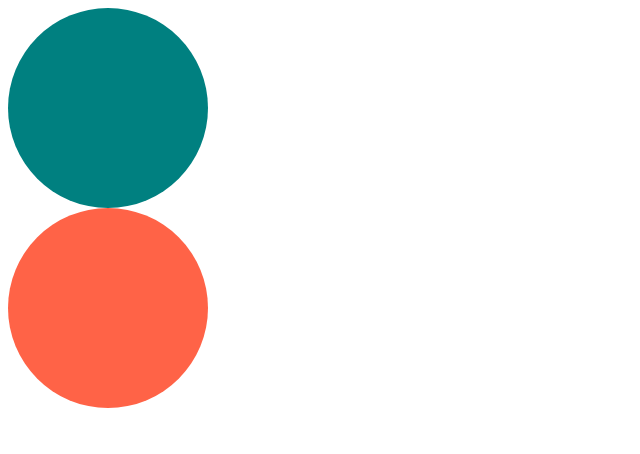
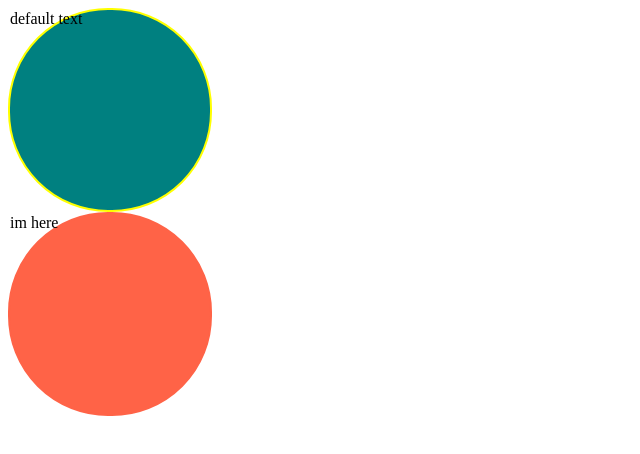
Before and after one commit to Jeongmmin/React-master-class, a React (Create React App) app: page / in a window 1280 px wide. Shown: the top 454 px of the page, without its empty margins (0-640 px from the left). Built offline with nearby package versions, Linux system fonts and the light colour scheme.

Commit message:
📝 study optional & state

```diff
--- a/src/App.tsx
+++ b/src/App.tsx
@@ -4,8 +4,8 @@
 function App() {
   return (
     <div>
-      <Circle bgColor="teal"/>
-      <Circle bgColor="tomato"/>
+      <Circle borderColor="yellow" bgColor="teal"/>
+      <Circle text="im here" bgColor="tomato"/>
     </div>
   );
 }
--- a/src/Circle.tsx
+++ b/src/Circle.tsx
@@ -1,20 +1,34 @@
+import { useState } from 'react';
 import styled from "styled-components";
 
 
-const Container = styled.div<CircleProps>`
+interface ContainerProps {
+  bgColor: string;
+  borderColor: string;
+}
+
+const Container = styled.div<ContainerProps>`
   width: 200px;
   height: 200px;
   background-color: ${props => props.bgColor};
   border-radius: 100px;
+  border: 2px solid ${props => props.borderColor};
 `;
 
 interface CircleProps {
   bgColor: string;
+  // optional
+  borderColor?: string;
+  text?: string;
 }
 
-function Circle( {bgColor} : CircleProps) {
+
+function Circle( {bgColor, borderColor, text =" default text "} : CircleProps) {
+
+
   return (
-    <Container bgColor={bgColor}/>
+    // borderColor가 undefined 상태라면 초기값 bgColor
+    <Container bgColor={bgColor} borderColor={borderColor ?? bgColor}>{text}</Container>
   )
 }
 
```
